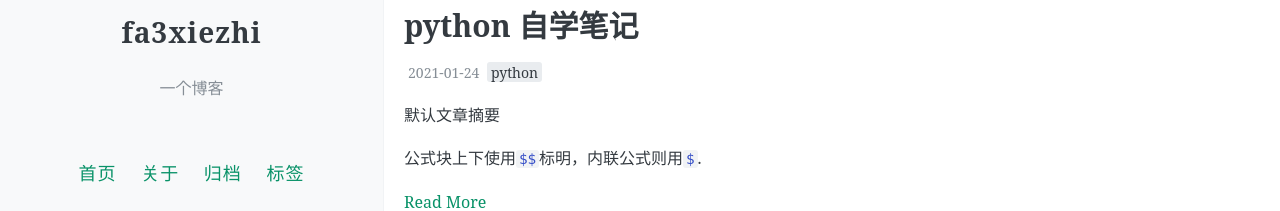
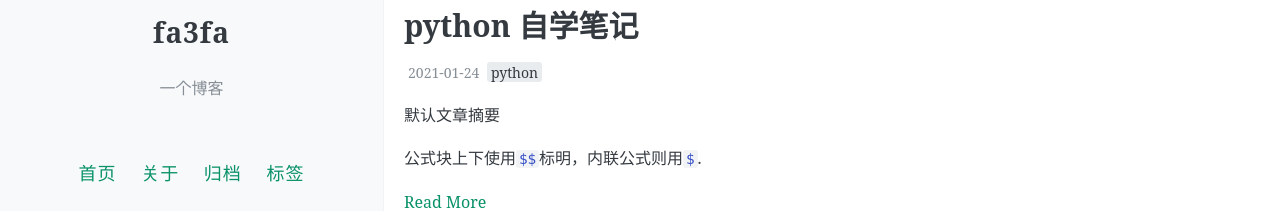
Before and after one commit to fa-3/fa-3.github.io, a Jekyll site: the page built from index.html, in a window 1280 px wide. Shown: the part 290-501 px from the top of the page. Built offline with Jekyll 4.4.1, drawn with Linux system fonts in a browser that asks for light colours; the list of posts is cut into pages by our own code; comment, search, counter and statistics services are not loaded.

Commit message:
Update _config.yml

```diff
--- a/_config.yml
+++ b/_config.yml
@@ -7,7 +7,7 @@
 # 井号后面的文字是说明文档，不会被程序读取。
 
 # 描述/签名
-name: fa3xiezhi
+name: fa3fa
 description: 一个博客
 
 # 输入你的网站域名（如果你没有添加自己的域名，而是直接用GitHub pages分配的域名的话可以省略）
@@ -16,7 +16,7 @@ url:
 # 添加你的博客的二级域名，一般来说是你的repository名
 # 如果你的博客的URL是：(http://yourusername.github.io/repository-name)
 # 那么就写成 "/repository-name"
-baseurl: /fa3xiezhi.github.io
+baseurl: /fa3fa.github.io
 
 
 #
@@ -55,7 +55,7 @@ footer-links:
   email: #youremailaddress@mail.com
   facebook: #https://www.facebook.com/<>
   flickr: #https://www.flickr.com/<>
-  github: fa3xiezhi/fa3xiezhi.github.io #https://github.com/<>
+  github: fa3fa/fa3fa.github.io #https://github.com/<>
   instagram: #https://instagram.com/<>
   linkedin: #https://www.linkedin.com/in/<>
   pinterest: #https://www.pinterest.com/<>
```
